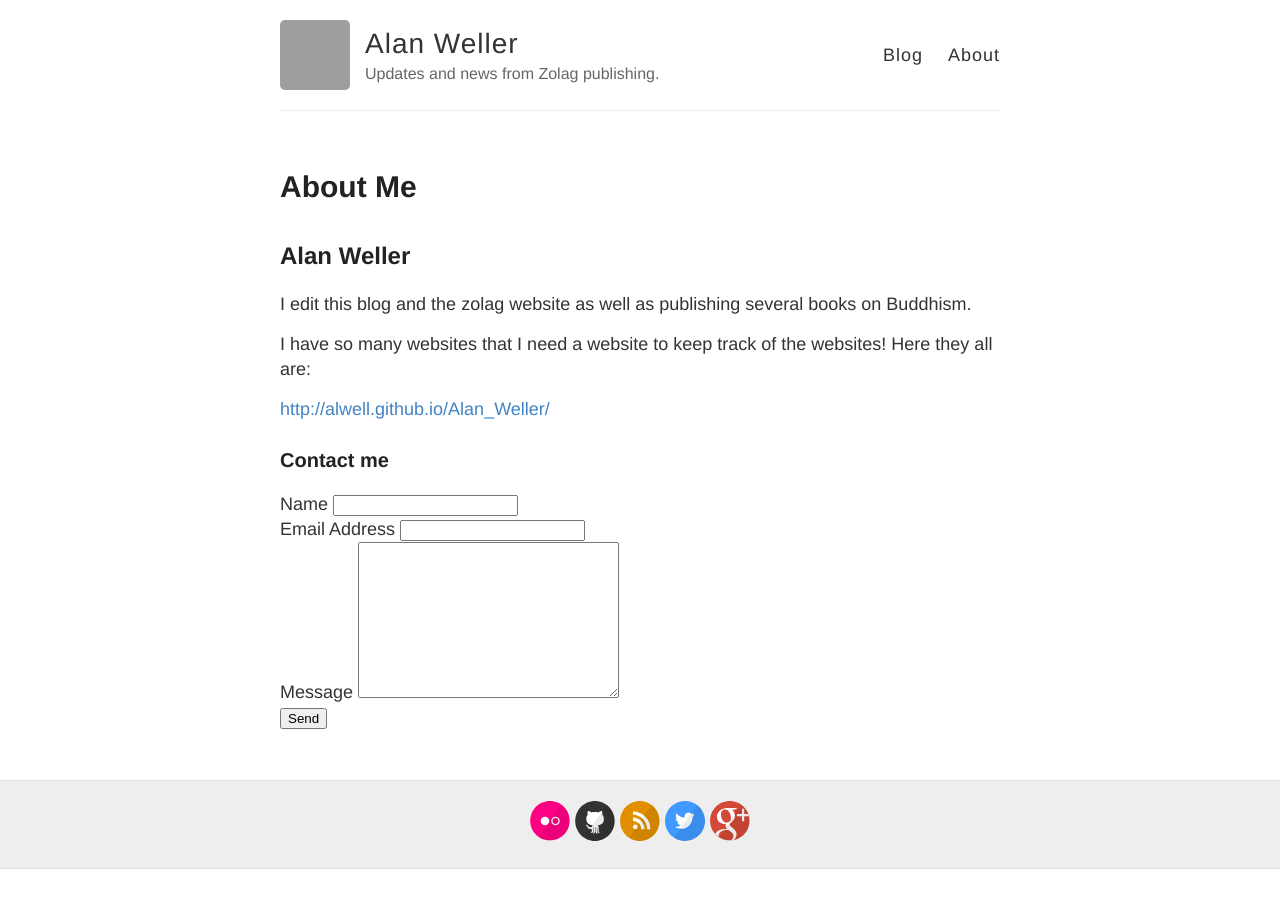
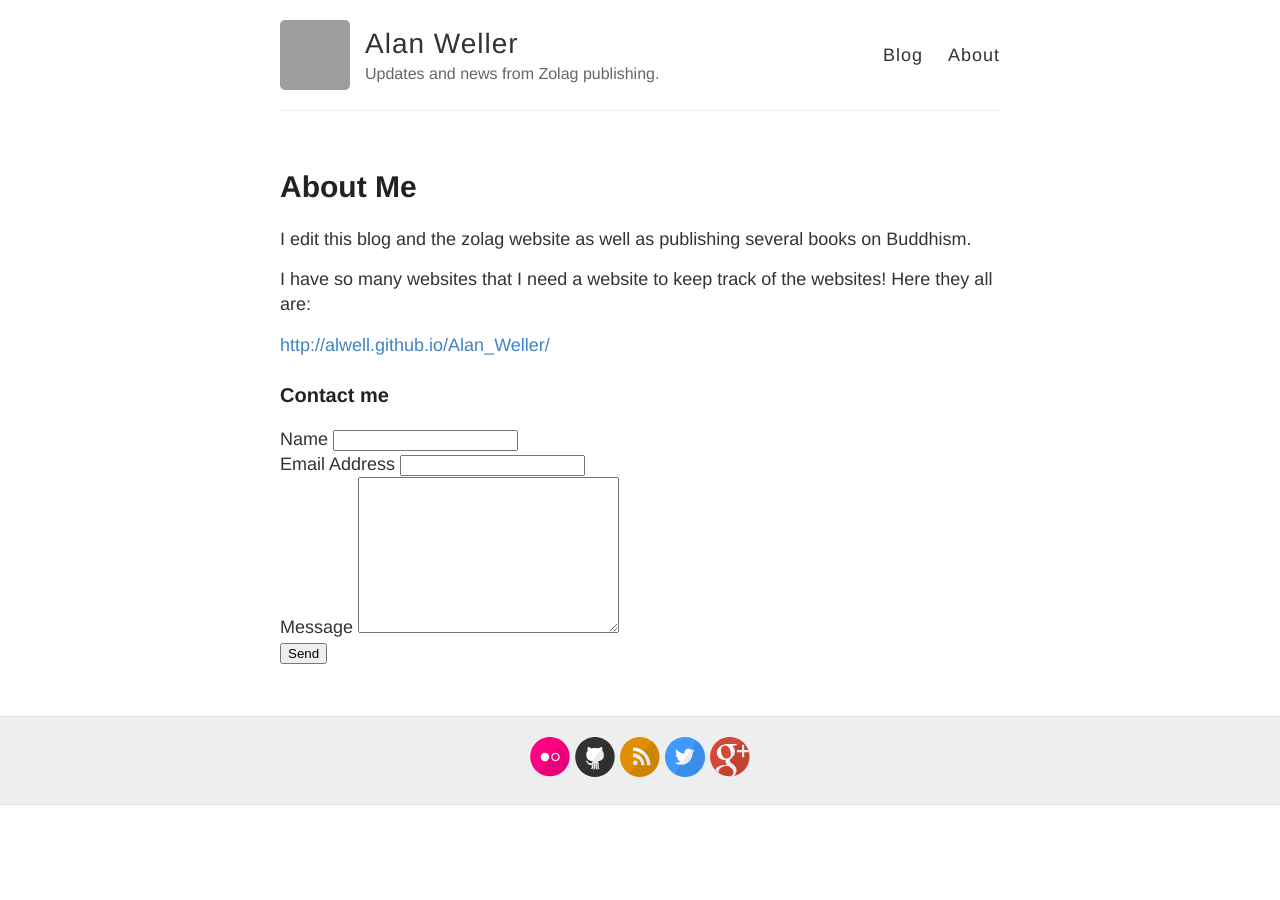
Before and after one commit to alwell/alwell.github.io, a Jekyll site: the page built from about.md, in a window 1280 px wide. Built offline with Jekyll 4.4.1, drawn with Linux system fonts in a browser that asks for light colours; Markdown is read by kramdown in place of the engine named in the settings; grey boxes are pictures that could not be loaded.

Commit message:
Update about.md

```diff
--- a/about.md
+++ b/about.md
@@ -3,7 +3,6 @@ layout: page
 title: About Me
 date: 2015-08-29
 ---
-## Alan Weller
 
 I edit this blog and the zolag website as well as publishing several books on Buddhism.
 
```
